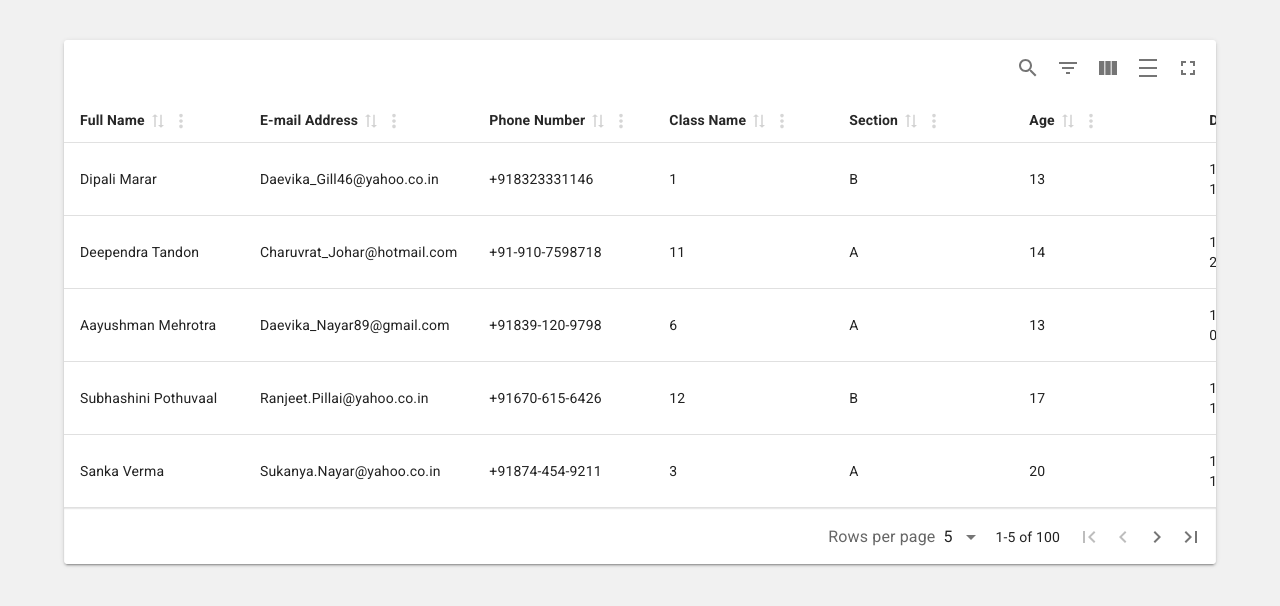
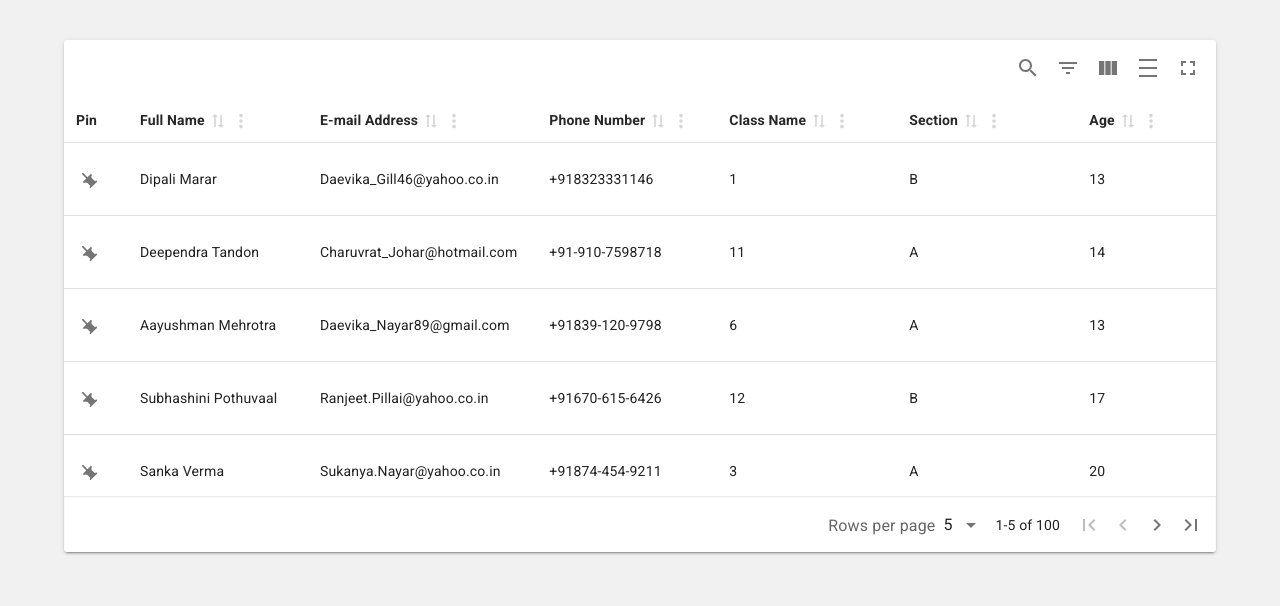
Before and after one commit to toofaniCoder/react-material-table, a React (Vite) app: page / in a window 1280 px wide. Shown: the top 606 px of the page. Built offline with nearby package versions, Linux system fonts and the light colour scheme.

Commit message:
row pinning feature impelmented

```diff
--- a/src/App.jsx
+++ b/src/App.jsx
@@ -65,9 +65,9 @@ function App() {
         header: "Street Address",
       },
       {
-        accessorKey:"address.state",
-        header:"State Name"
-      }
+        accessorKey: "address.state",
+        header: "State Name",
+      },
     ],
     []
   );
@@ -75,6 +75,15 @@ function App() {
   const table = useMaterialReactTable({
     columns,
     data: STUDENTS,
+    // enableRowSelection: true,
+    enableRowPinning: true,
+    // rowPinningDisplayMode: "select-sticky", // default
+    muiTableContainerProps: {
+      sx: {
+        maxHeight: 400,
+      },
+    },
+
     initialState: { pagination: { pageSize: 5, pageIndex: 0 } },
   });
 
```
